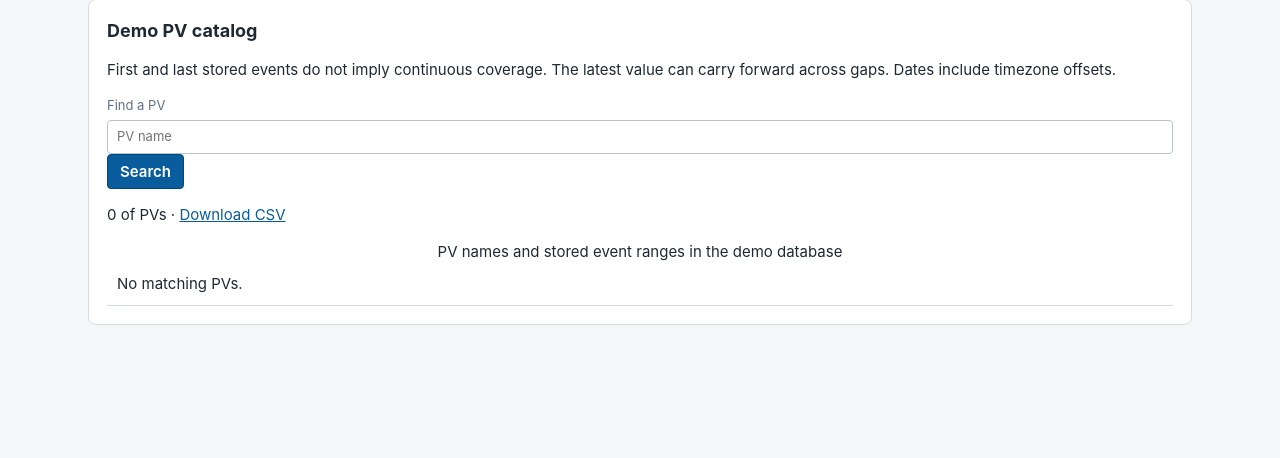
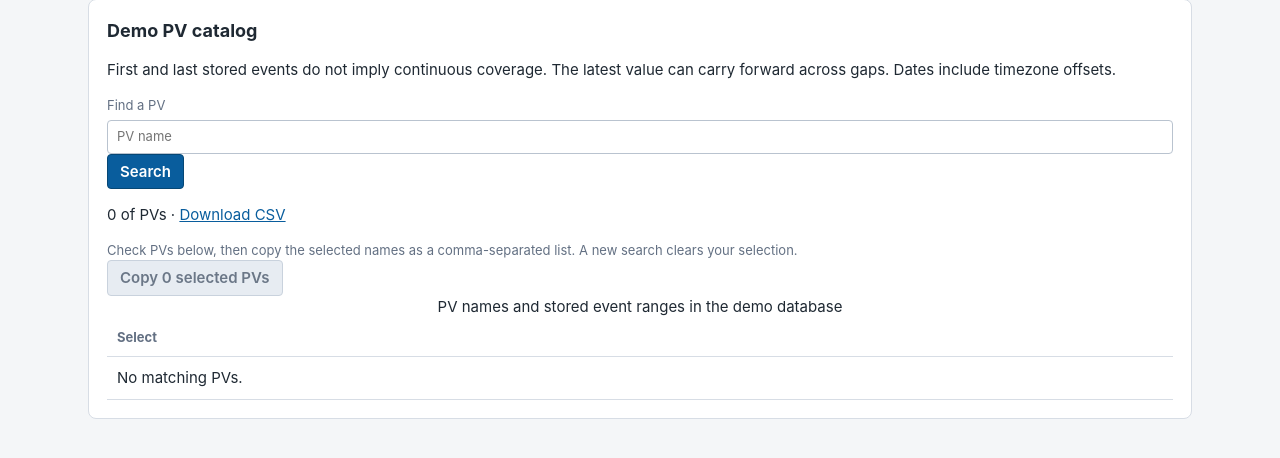
Before and after one commit to RaiqaRasool/amsc-d2.2, a Flask app: template templates/demo_catalog.html in a window 1280 px wide. Shown: the part 87-545 px from the top of the page. Run offline with Flask 3, Linux system fonts and the light colour scheme; the template is opened without the code that fills it, so the values that code supplies are empty.

Commit message:
feat(catalog): copy selected PV names

```diff
--- a/templates/demo_catalog.html
+++ b/templates/demo_catalog.html
@@ -21,20 +21,51 @@
           <button type="submit">Search</button>
         </form>
         <p>{{ rows|length }} of {{ total }} PVs · <a href="{{ url_for('demo_catalog_csv') }}">Download CSV</a></p>
+        <p class="helper">Check PVs below, then copy the selected names as a comma-separated list. A new search clears your selection.</p>
+        <div class="actions">
+          <button type="button" id="copy-selected-pvs" disabled>Copy 0 selected PVs</button>
+          <span id="copy-status" role="status" aria-live="polite"></span>
+        </div>
         <div class="table-wrap">
           <table>
             <caption>PV names and stored event ranges in the demo database</caption>
-            <thead><tr>{% for key, label in columns %}<th scope="col">{{ label }}</th>{% endfor %}</tr></thead>
+            <thead><tr><th scope="col">Select</th>{% for key, label in columns %}<th scope="col">{{ label }}</th>{% endfor %}</tr></thead>
             <tbody>
               {% for row in rows %}
-                <tr>{% for key, label in columns %}<td>{{ row.get(key, '') }}</td>{% endfor %}</tr>
+                <tr><td><input type="checkbox" data-select-pv="{{ row.get('pv_name', '') }}" aria-label="Select {{ row.get('pv_name', '') }}" style="min-width: auto; min-height: auto; width: auto;"></td>{% for key, label in columns %}<td>{{ row.get(key, '') }}{% if key == 'pv_name' %} <button type="button" class="button-secondary icon-button" title="Copy PV name" data-copy-pv="{{ row.get(key, '') }}" aria-label="Copy {{ row.get(key, '') }}"><svg width="16" height="16" viewBox="0 0 24 24" fill="none" stroke="currentColor" stroke-width="1.8" aria-hidden="true"><rect x="8" y="8" width="12" height="13" rx="2"/><path d="M16 8V5a2 2 0 0 0-2-2H5a2 2 0 0 0-2 2v9a2 2 0 0 0 2 2h3"/></svg></button>{% endif %}</td>{% endfor %}</tr>
               {% else %}
-                <tr><td colspan="{{ columns|length or 1 }}">No matching PVs.</td></tr>
+                <tr><td colspan="{{ columns|length + 1 }}">No matching PVs.</td></tr>
               {% endfor %}
             </tbody>
           </table>
         </div>
       </section>
     </main>
+    <script>
+      const copyStatus = document.getElementById("copy-status");
+      async function copyPvs(names) {
+        try {
+          await navigator.clipboard.writeText(names.join(","));
+          copyStatus.textContent = names.length === 1 ? "Copied PV name." : "Copied " + names.length + " PV names.";
+        } catch {
+          copyStatus.textContent = "Could not copy. Select and copy the PV names manually.";
+        }
+      }
+      const pvButtons = [...document.querySelectorAll("[data-copy-pv]")];
+      pvButtons.forEach(button => button.addEventListener("click", () => copyPvs([button.dataset.copyPv])));
+      const selections = [...document.querySelectorAll("[data-select-pv]")];
+      const copySelected = document.getElementById("copy-selected-pvs");
+      const selectedNames = () => selections.filter(box => box.checked).map(box => box.dataset.selectPv);
+      selections.forEach(box => box.addEventListener("change", () => {
+        const count = selectedNames().length;
+        copySelected.disabled = count === 0;
+        copySelected.textContent = "Copy " + count + " selected PVs";
+        copyStatus.textContent = "";
+      }));
+      copySelected.addEventListener("click", () => {
+        const names = selectedNames();
+        if (names.length) copyPvs(names);
+      });
+    </script>
   </body>
 </html>
```
Also changed, not shown: docs/demo-data-catalog.md (+7 -0 lines), tests/test_demo_catalog_web.py (+4 -0 lines).
